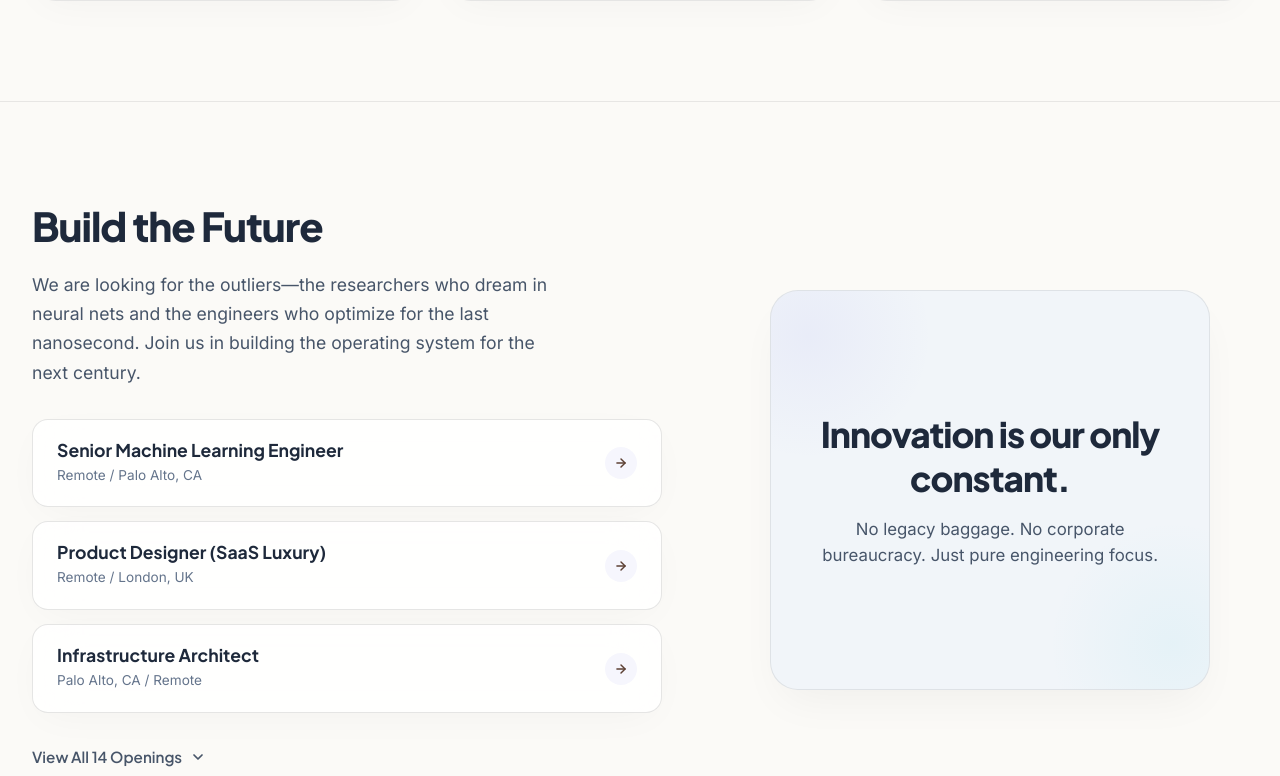
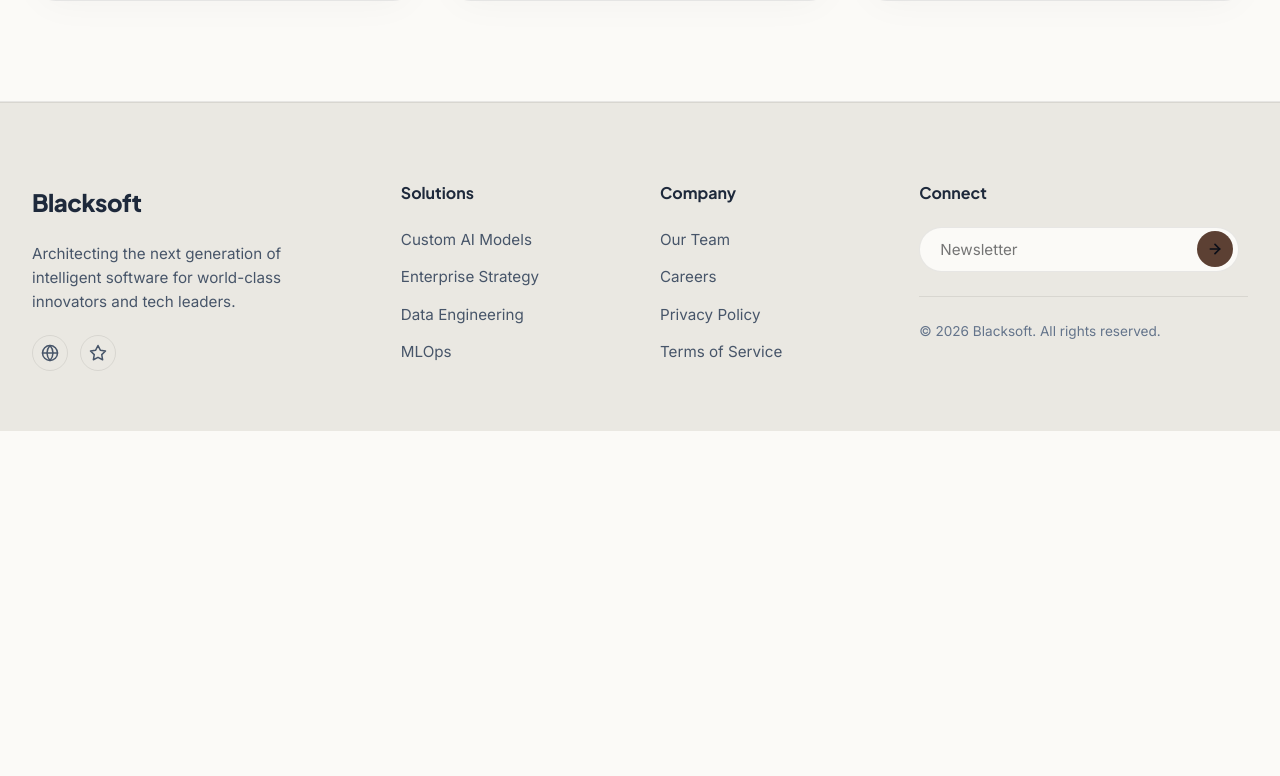
Before and after one commit to mdnaeemmiah/blacksoft-frontend, a Next.js app: page /about in a window 1280 px wide. Shown: the part 1784-2560 px from the top of the page. After the commit the page ends 2215 px from the top, so only its background shows below. Built offline with nearby package versions, Linux system fonts and the light colour scheme.

Commit message:
remove: Remove Careers job listings section from about page

```diff
--- a/src/app/about/page.tsx
+++ b/src/app/about/page.tsx
@@ -3,7 +3,6 @@ import Navbar from '../../components/Navbar';
 import AboutHero from '../../components/AboutHero';
 import MissionVision from '../../components/MissionVision';
 import CoreValues from '../../components/CoreValues';
-import Careers from '../../components/Careers';
 import Footer from '../../components/Footer';
 
 export default function AboutPage() {
@@ -14,7 +13,6 @@ export default function AboutPage() {
         <AboutHero />
         <MissionVision />
         <CoreValues />
-        <Careers />
       </main>
       <Footer />
     </>
```
